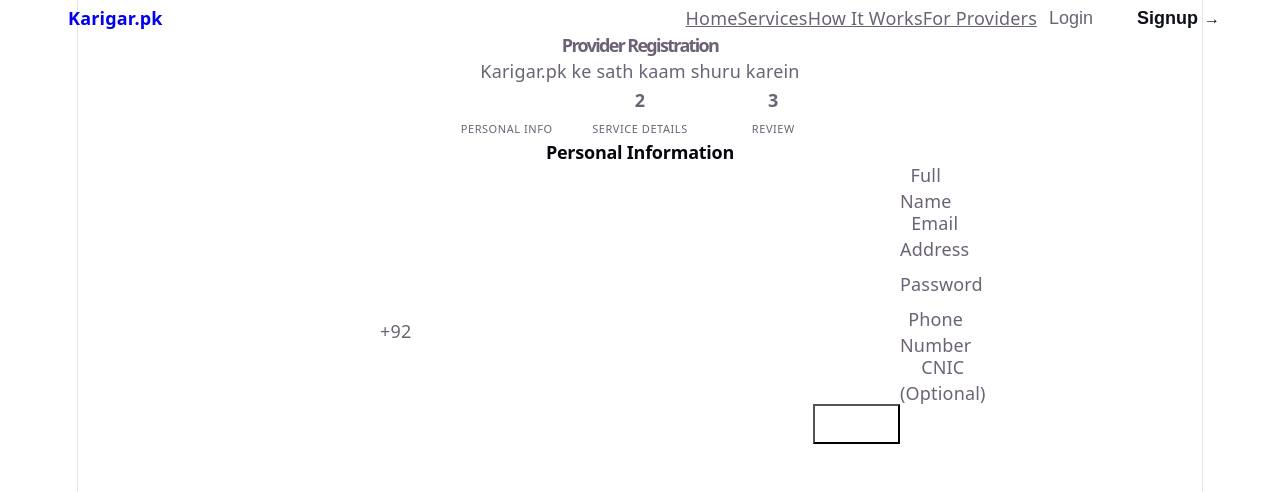
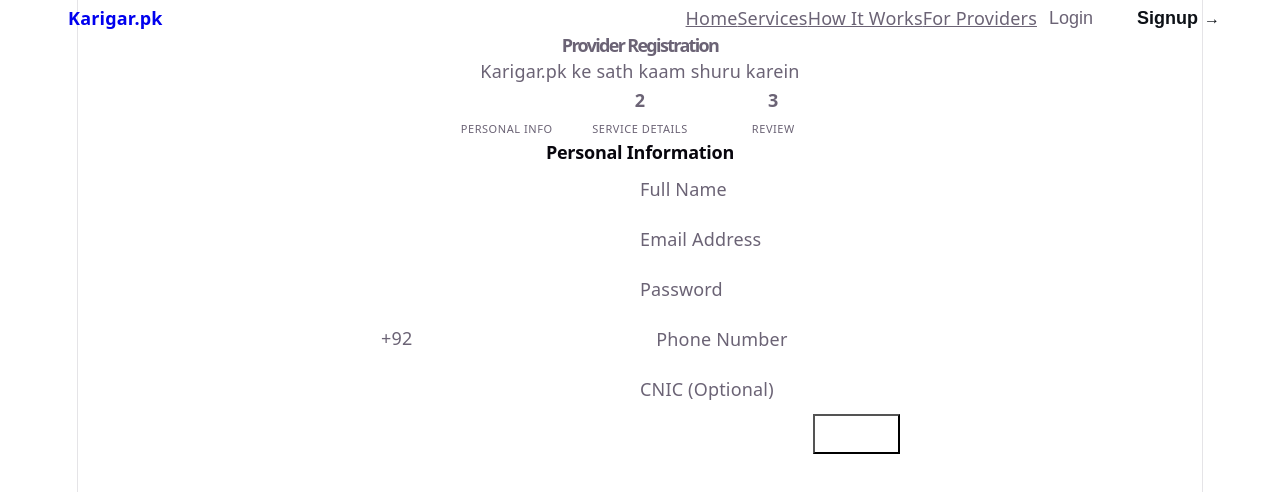
Before and after one commit to tahir-A-ai/Agentic-service-orchestrator, a React app in the folder frontend/: page /provider/register in a window 1280 px wide. Shown: the top 492 px of the page. Built offline with nearby package versions, Linux system fonts and the light colour scheme; the HTML template or start-up script is replaced by a standard one.

Commit message:
feat: Update Input component styles for improved background and border consistency

```diff
--- a/frontend/src/components/ui/Input.module.css
+++ b/frontend/src/components/ui/Input.module.css
@@ -12,11 +12,11 @@
   align-items: center;
   height: 48px;
   padding: 0 var(--space-3);
-  background: var(--bg-primary);
+  background: rgba(255, 255, 255, 0.02);
   color: var(--text-muted);
   font-size: var(--text-sm);
   font-weight: 500;
-  border: 1px solid var(--border-default);
+  border: 1px solid rgba(255, 255, 255, 0.1);
   border-right: none;
   border-radius: var(--radius-md) 0 0 var(--radius-md);
 }
@@ -30,12 +30,12 @@
   width: 100%;
   height: 48px;
   padding: var(--space-4) var(--space-4) var(--space-1);
-  background: var(--bg-tertiary);
+  background: rgba(255, 255, 255, 0.03);
   color: var(--text-primary);
   font-size: var(--text-base);
-  border: 1px solid var(--border-default);
+  border: 1px solid rgba(255, 255, 255, 0.1);
   border-radius: var(--radius-md);
-  transition: border-color 200ms ease, box-shadow 200ms ease;
+  transition: all 200ms ease;
 }
 
 .prefix + .fieldWrap .field {
@@ -44,7 +44,7 @@
 
 .field:focus {
   border-color: var(--accent-green);
-  box-shadow: 0 0 0 3px var(--accent-green-glow);
+  background: rgba(255, 255, 255, 0.05);
 }
 
 .textarea {
```
